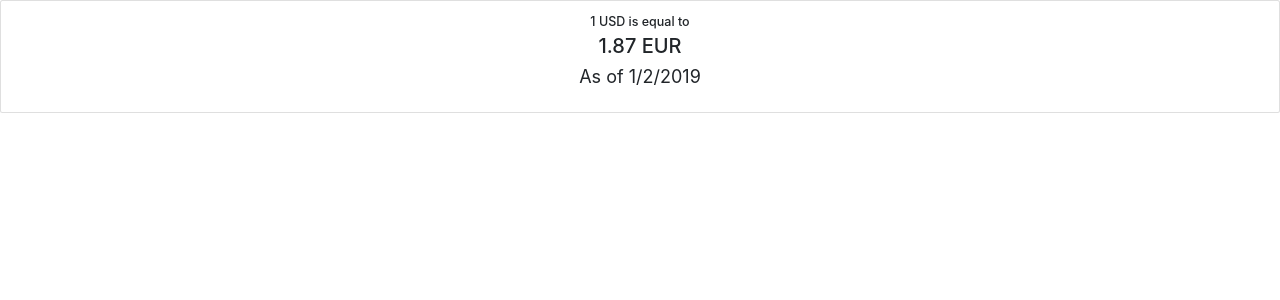
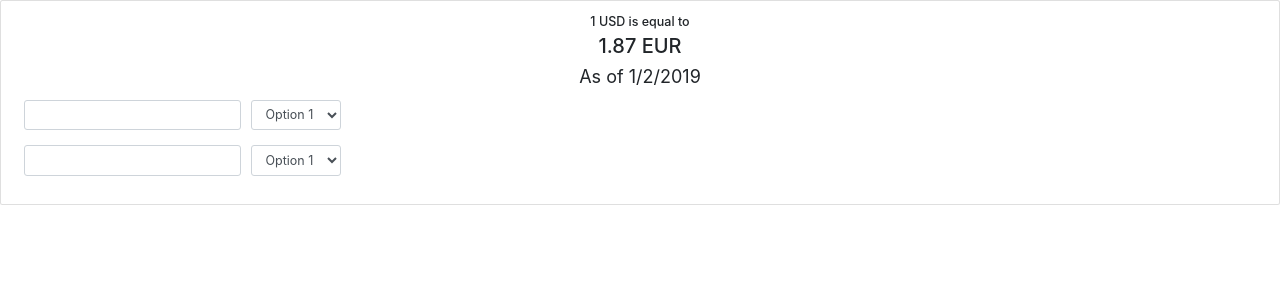
Before and after one commit to ticotheps/currency-converter, a React (Create React App) app in the folder satoshi-converter-app/: page / in a window 1280 px wide. Shown: the top 300 px of the page. Built offline with nearby package versions, Linux system fonts and the light colour scheme.

Commit message:
Adds <script> tags for jQuery, Popper.js, and Bootstrap's own JS plugins to bottom of <body> element in index.html

```diff
--- a/satoshi-converter-app/public/index.html
+++ b/satoshi-converter-app/public/index.html
@@ -14,9 +14,10 @@
     -->
     <link rel="manifest" href="%PUBLIC_URL%/manifest.json" />
     <link
-      rel="stylesheet"  href="https://stackpath.bootstrapcdn.com/bootstrap/4.3.1/css/bootstrap.min.css" integrity="sha384-ggOyR0iXCbMQv3Xipma34MD+dH/1fQ784/j6cY/iJTQUOhcWr7x9JvoRxT2MZw1T"
-      crossorigin="anonymous"
-    >
+      rel="stylesheet"
+      href="https://stackpath.bootstrapcdn.com/bootstrap/4.3.1/css/bootstrap.min.css"
+      integrity="sha384-ggOyR0iXCbMQv3Xipma34MD+dH/1fQ784/j6cY/iJTQUOhcWr7x9JvoRxT2MZw1T"
+      crossorigin="anonymous">
     <title>React App</title>
   </head>
   <body>
@@ -32,5 +33,20 @@
       To begin the development, run `npm start` or `yarn start`.
       To create a production bundle, use `npm run build` or `yarn build`.
     -->
+    <script
+      src="https://code.jquery.com/jquery-3.3.1.slim.min.js"
+      integrity="sha384-q8i/X+965DzO0rT7abK41JStQIAqVgRVzpbzo5smXKp4YfRvH+8abtTE1Pi6jizo"
+      crossorigin="anonymous">
+    </script>
+    <script
+      src="https://cdnjs.cloudflare.com/ajax/libs/popper.js/1.14.7/umd/popper.min.js"
+      integrity="sha384-UO2eT0CpHqdSJQ6hJty5KVphtPhzWj9WO1clHTMGa3JDZwrnQq4sF86dIHNDz0W1"
+      crossorigin="anonymous">
+    </script>
+    <script
+      src="https://stackpath.bootstrapcdn.com/bootstrap/4.3.1/js/bootstrap.min.js"
+      integrity="sha384-JjSmVgyd0p3pXB1rRibZUAYoIIy6OrQ6VrjIEaFf/nJGzIxFDsf4x0xIM+B07jRM"
+      crossorigin="anonymous">
+    </script>
   </body>
 </html>
--- a/satoshi-converter-app/src/components/Converter.js
+++ b/satoshi-converter-app/src/components/Converter.js
@@ -7,8 +7,22 @@ class Converter extends React.Component {
                 <h5>1 USD is equal to</h5>
                 <h2>1.87 EUR</h2>
                 <p>As of 1/2/2019</p>
-                <div>
+                <div className="row">
+                    <div className="col-lg-10">
+                        <form className="form-inline mb-4">
+                            <input className="form-control form-control-lg mx-3"/>
+                            <select className="form-control form-control-lg">
+                                <option>Option 1</option>
+                            </select>
+                        </form>
 
+                        <form className="form-inline mb-4">
+                            <input className="form-control form-control-lg mx-3"/>
+                            <select className="form-control form-control-lg">
+                                <option>Option 1</option>
+                            </select>
+                        </form>
+                    </div>
                 </div>
             </div>
         );
```
